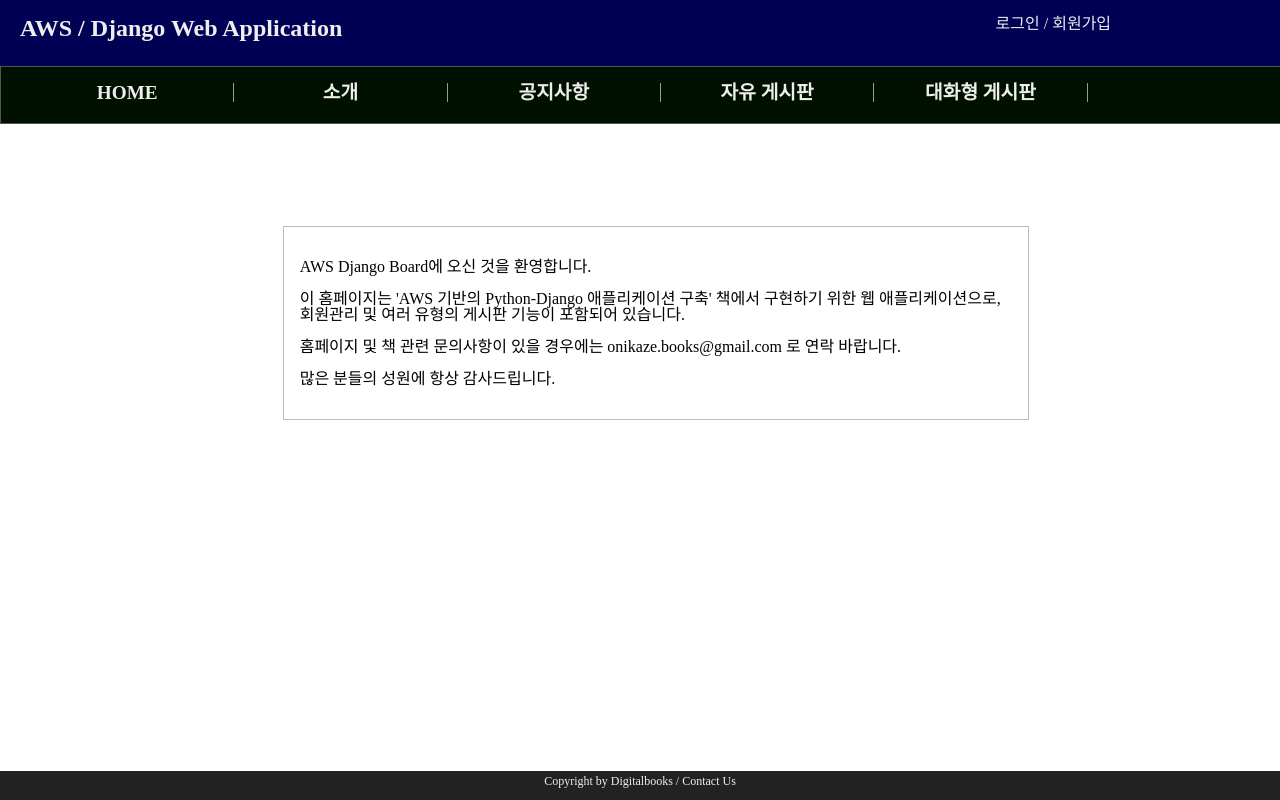
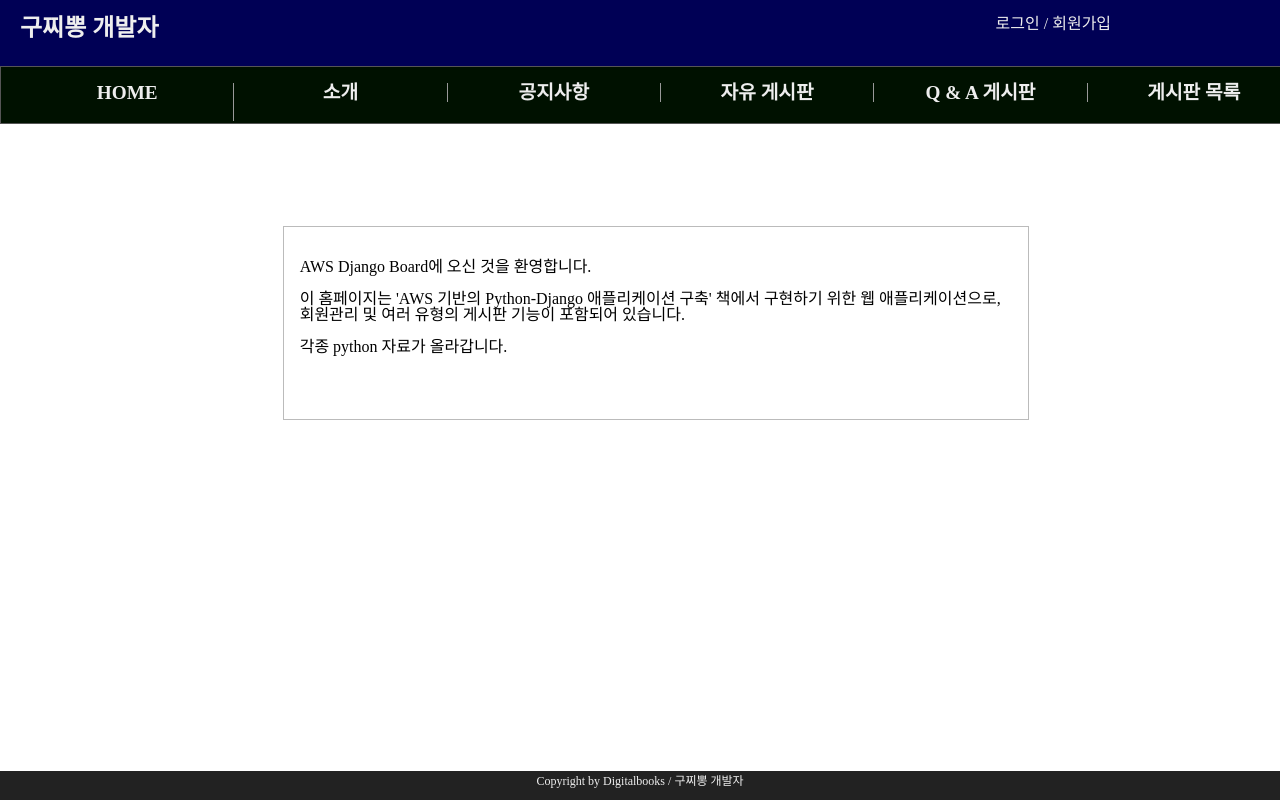
Before and after one commit to kimbumso/django2, a Django app: page /boardapp/introduce/ in a window 1280 px wide. Run offline with Django 3.2, Linux system fonts and the light colour scheme.

Commit message:
Q & A 게시판 수정

```diff
--- a/boardapp/models.py
+++ b/boardapp/models.py
@@ -68,8 +68,6 @@ class User(AbstractBaseUser):
 #   * Make sure each ForeignKey has `on_delete` set to the desired behavior.
 #   * Remove `managed = False` lines if you wish to allow Django to create, modify, and delete the table
 # Feel free to rename the models, but don't rename db_table values or field names.
-from django.db import models
-
 
 class BoardCategories(models.Model):
     category_type = models.CharField(max_length=45)
--- a/boardapp/templates/base.html
+++ b/boardapp/templates/base.html
@@ -11,7 +11,7 @@
 	<DIV ID="header">
 		<DIV CLASS="logo" >
 			<DIV CLASS="row">
-				<DIV CLASS="col-8 logo-link dark-link"><A href="{% url 'main' %}">AWS / Django Web Application</A></DIV>
+				<DIV CLASS="col-8 logo-link dark-link"><A href="{% url 'main' %}">구찌뽕 개발자 </A></DIV>
 				<DIV CLASS="col-4 center member-link dark-link">
 				{% if user.username %}
 				<A href="{% url 'password_change' %}">{{ user.last_name }} 님</A> /
@@ -29,7 +29,8 @@
 				<DIV CLASS="col-2 center sideline dark-link"><A href="{% url 'introduce' %}">소개</A></DIV>
 				<DIV CLASS="col-2 center sideline dark-link"><A href="{% url 'boardlist' 'notice' %}">공지사항</A></DIV>
 				<DIV CLASS="col-2 center sideline dark-link"><A href="{% url 'boardlist' 'free' %}">자유 게시판</A></DIV>
-				<DIV CLASS="col-2 center sideline dark-link"><A href="{% url 'commlist' 'comm' %}">대화형 게시판</A></DIV>
+				<DIV CLASS="col-2 center sideline dark-link"><A href="{% url 'commlist' 'comm' %}">Q & A 게시판</A></DIV>
+				<DIV CLASS="col-2 center sideline dark-link"><A href="{% url 'commlist' 'comm' %}">게시판 목록</A></DIV>
 				<DIV CLASS="col-2 center sideline">&nbsp;</DIV>
 			</DIV>
 		</DIV>
@@ -39,7 +40,7 @@
 	</DIV>
 	<DIV ID="footer">
 		<DIV ID="row">
-			<DIV CLASS="col-12 center">Copyright by Digitalbooks / <A href="mailto:onikaze.books@gmail.com">Contact Us</A></DIV>
+			<DIV CLASS="col-12 center">Copyright by Digitalbooks / <A href="mailto:k1014131@naver.com">구찌뽕 개발자</A></DIV>
 		</DIV>
 	</DIV>
 </BODY>
--- a/boardapp/templates/board_comm_list.html
+++ b/boardapp/templates/board_comm_list.html
@@ -13,7 +13,8 @@
 <div class="row block-center board">
 	<div class="col-8">
 		<div class="row" style="height: 50px">
-			<div class="col-12 "><h3>{{ board_category.category_name }}</h3></div>
+			<div class="col-12 "><h2>{{ board_category.category_name }}</h2></div>
+			<!-- <div class="col-12 "><h2>Q & A 게시판</h2></div> -->
 		</div>
 
 		<!-- Write Block -->
--- a/boardapp/templates/introduce.html
+++ b/boardapp/templates/introduce.html
@@ -13,9 +13,9 @@ AWS Django Board에 오신 것을 환영합니다.
 
 이 홈페이지는 'AWS 기반의 Python-Django 애플리케이션 구축' 책에서 구현하기 위한 웹 애플리케이션으로, 회원관리 및 여러 유형의 게시판 기능이 포함되어 있습니다.
 
-홈페이지 및 책 관련 문의사항이 있을 경우에는 onikaze.books@gmail.com 로 연락 바랍니다.
+각종 python 자료가 올라갑니다.
 
-많은 분들의 성원에 항상 감사드립니다.
+
 	</div>
 </div>
 {% endblock %}
--- a/boardapp/templates/main.html
+++ b/boardapp/templates/main.html
@@ -8,7 +8,8 @@
 {% block content %}
 <div class="row block-center">
 	<div class="col-12 center">
-		{% load static %}<img src="{% static 'boardapp/assets/images/main.png' %}" width=600 />
+		<!--{% load static %}<img src="{% static 'boardapp/assets/images/main.png' %}" width=600 />-->
+		<H1>글 목록</H1>
 	</div>
 </div>
 
--- a/boardapp/views.py
+++ b/boardapp/views.py
@@ -152,7 +152,10 @@ def board_comm_list_page(request, category):
     error_flag = False
 
     if request.method == "POST":
-        title = request.POST['title']
+        #title = request.POST['title']
+        title = request.POST.get('title', '')
+        #해당코드를 쓰면 삭제는 되는데 exception을 탐..
+        # 원인은 dict의 key가 리턴이 안되어 에러가 발생한 것으로 키가 없을때 default 값을 반환하도록 변경 2019.11.2
         content = request.POST['content']
         try:
             img_file = request.FILES['img_file']
@@ -285,7 +288,10 @@ def board_modify_result(request):
 @login_required
 def board_delete_result(request):
     if request.method == "POST":
+
         article_id = request.POST['article_id']
+        #article_id = request.POST.get('article_id')
+        #referer = request.POST.get('referer')
         referer = request.POST['referer']
     else:
         article_id = -1
```
